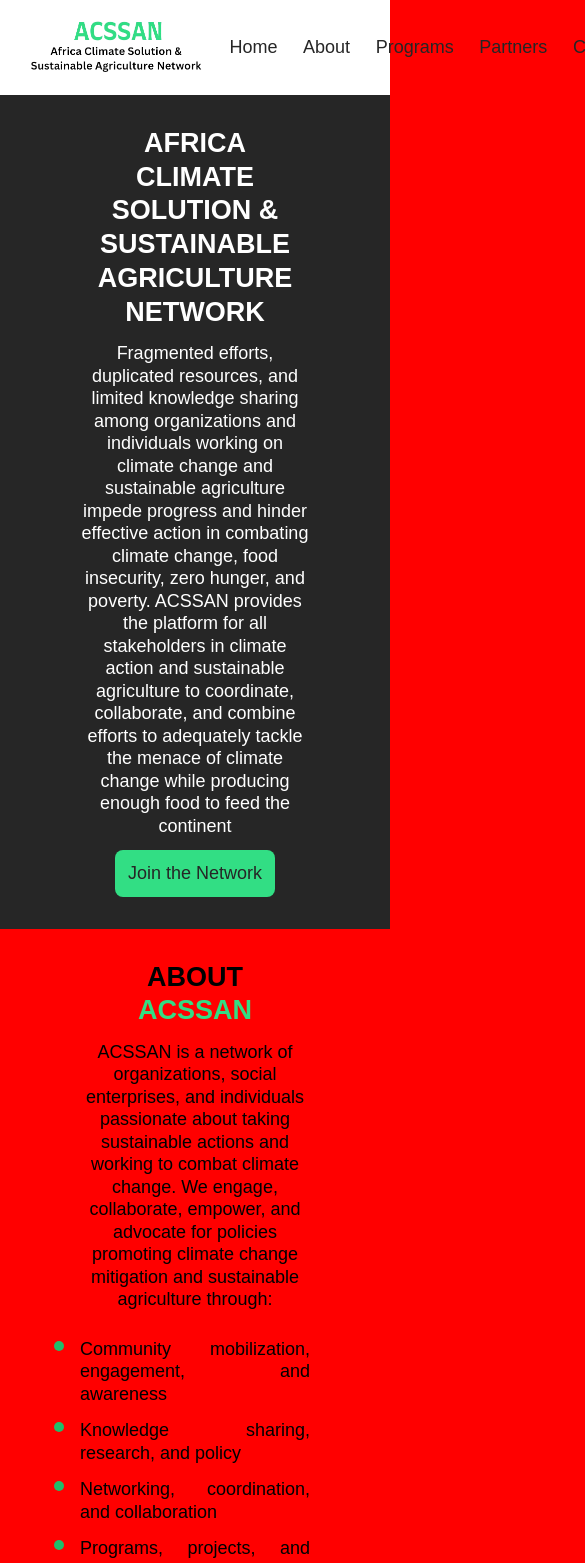
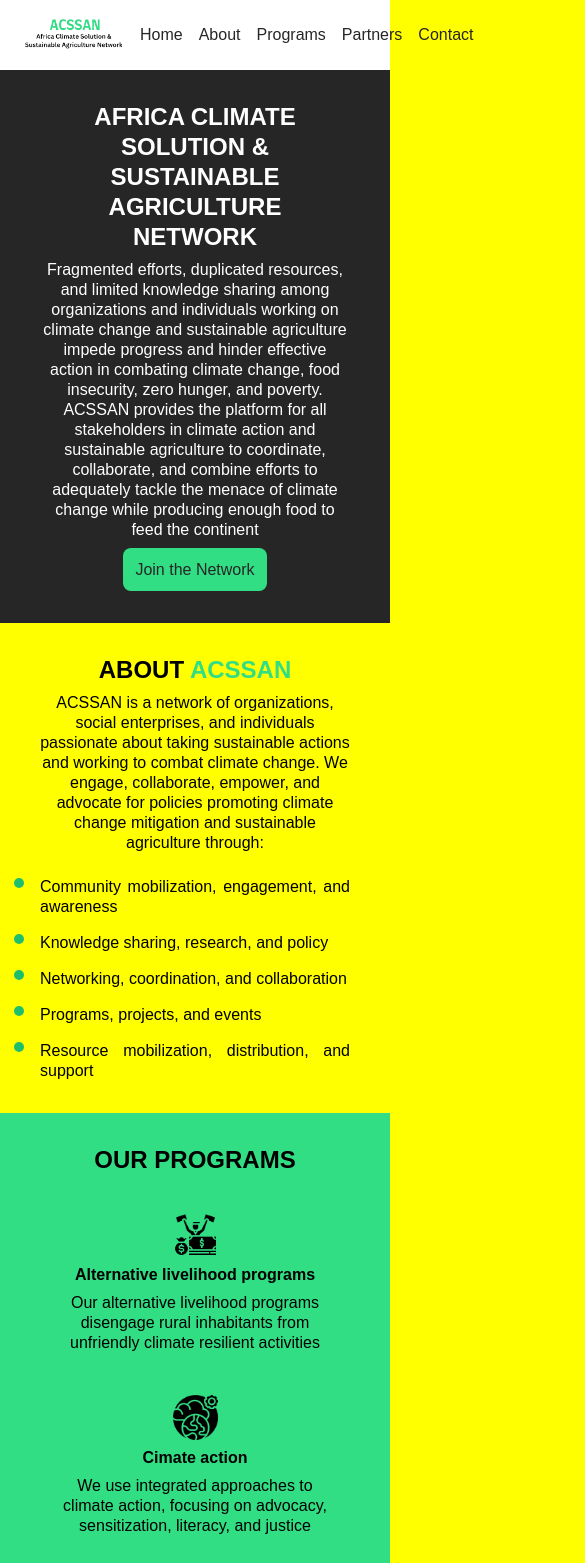
Before and after one commit to AmoroBG/sateconsult-website, a React (Vite) app: page / in a window 390 px wide. Shown: the top 1563 px of the page, 585 px wide, since content can reach past the window. Built offline with nearby package versions, Linux system fonts and the light colour scheme.

Commit message:
Add media queries for large phones

```diff
--- a/src/index.css
+++ b/src/index.css
@@ -217,9 +217,6 @@
 body {
     font-size: 1.125rem;
     line-height: 1.25;
-    scroll-snap-type: y mandatory;
-    overflow-y: scroll;
-    background-color: red;
   }
 
   /* Utility Classes */
@@ -295,10 +292,123 @@
 }
 
 /* Small devices (portrait tablets and large phones, 600px and down) */
-@media only screen and (max-width: 600px) {}
+@media only screen and (max-width: 600px) {
+  body {
+      font-size: 1rem;
+    }
+
+    /* Utility Classes */
+    a {
+      padding: 0.5rem;
+    }
+
+    h1,
+    h2 {
+      margin: 0 2rem;
+    }
+
+    button {
+      font-size: 1rem;
+    }
+
+    .hero,
+    .about,
+    .programs,
+    .partners,
+    .contact,
+    .blog {
+      padding: 2rem 2.5rem;
+    }
+
+    img {
+      width: 45px;
+    }
+
+    /* Header and Footer */
+
+    .logo {
+      width: 100px;
+    }
+
+    /* Hero Section */
+    section.hero,
+    section.about {
+      gap: 0.5rem;
+    }
+
+    /* Programs */
+    section .program-lists {
+      gap: 1rem;
+      flex-direction: column;
+
+    }
+
+
+    /* Partners */
+    section .partners-logos img {
+      width: 100px;
+    }
+
+}
 
 /* Extra small devices (phones, 576px and down) */
 @media only screen and (max-width: 576px) {
+  body {
+      font-size: 1rem;
+      background-color: yellow;
+    }
+
+    /* Utility Classes */
+    a {
+      padding: 0.5rem;
+    }
+
+    h1,
+    h2 {
+      margin: 0 2rem;
+    }
+
+    button {
+      font-size: 1rem;
+    }
+
+    .hero,
+    .about,
+    .programs,
+    .partners,
+    .contact,
+    .blog {
+      padding: 2rem 2.5rem;
+    }
+
+    img {
+      width: 45px;
+    }
+
+    /* Header and Footer */
+
+    .logo {
+      width: 100px;
+    }
+
+    /* Hero Section */
+    section.hero,
+    section.about {
+      gap: 0.5rem;
+    }
+
+    /* Programs */
+    section .program-lists {
+      gap: 1rem;
+      flex-direction: column;
+
+    }
+
+
+    /* Partners */
+    section .partners-logos img {
+      width: 100px;
+    }
 
 }
 
```
